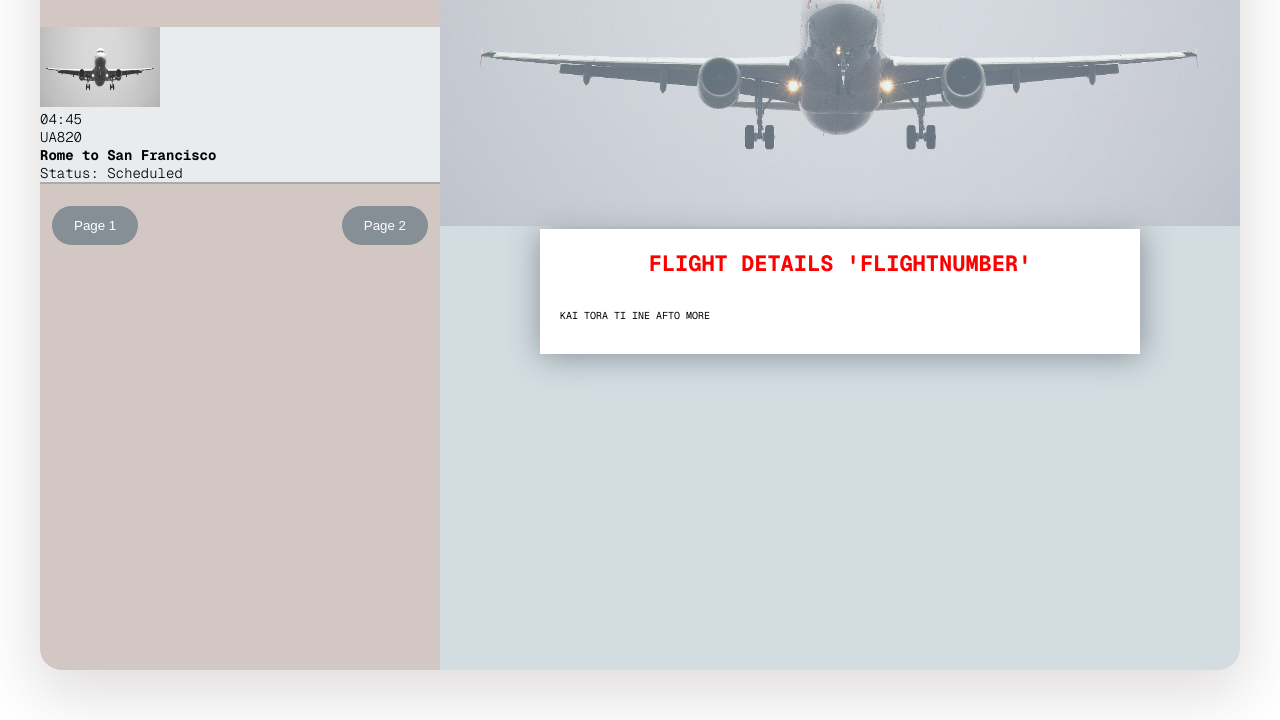
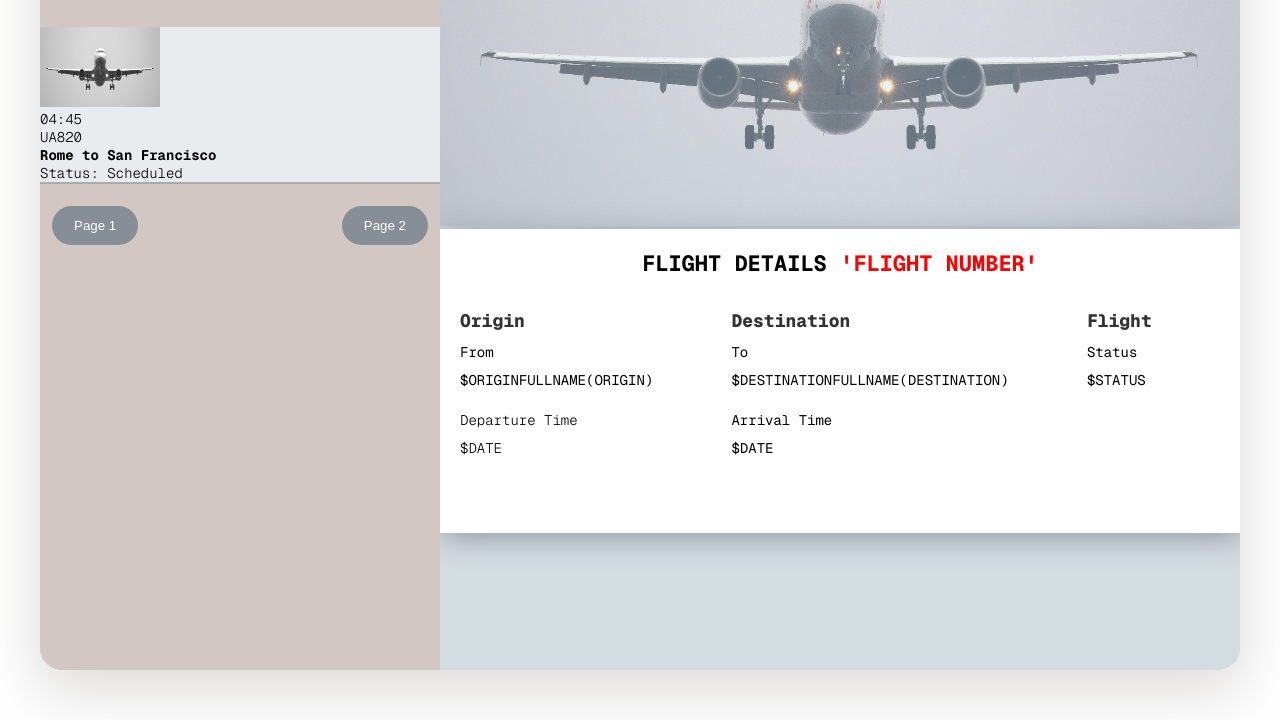
Before and after one commit to matrakugeri/flights-vanilla-js, a website: page src/index.html in a window 1280 px wide. Shown: the part 180-900 px from the top of the page. Drawn offline with nearby package versions, Linux system fonts and the light colour scheme.

Commit message:
small updates

```diff
--- a/css/styles.css
+++ b/css/styles.css
@@ -296,6 +296,10 @@ input::placeholder {
 
 /* FLIGHT VIEW */
 
+.flight-div {
+  overflow: hidden;
+}
+
 .container-2 {
   overflow: hidden;
 }
@@ -304,11 +308,12 @@ input::placeholder {
   max-width: 100%;
   object-fit: cover;
   opacity: 60%;
-  overflow-x: hidden;
+  border-radius: 0 22px 0 0;
+  /* position: relative; */
 }
 
 .second-div {
-  max-width: 60rem;
+  max-width: 80rem;
   margin: 0 auto;
   box-shadow: 1px 2px 3rem #868e96;
   background-color: #fff;
@@ -322,5 +327,64 @@ input::placeholder {
   text-align: center;
   padding-top: 2rem;
   font-size: 2.2rem;
+  color: black;
+}
+
+.coleur {
   color: red;
 }
+
+.grid-container {
+  display: grid;
+  grid-template-columns: repeat(3, auto);
+  grid-template-rows: repeat(2, 1fr);
+  row-gap: 1.2rem;
+  column-gap: 1rem;
+}
+
+.departure {
+  grid-column: 1/2;
+  grid-row: 2/3;
+}
+.destination {
+  grid-column: 2/3;
+  grid-row: 1/2;
+}
+.arrival {
+  grid-row: 2/3;
+  grid-column: 2/3;
+}
+
+.grid-container h2 {
+  padding-bottom: 1.1rem;
+  opacity: 80%;
+  font-weight: 800;
+  font-size: 1.8rem;
+}
+
+.flight-status {
+  grid-row: 1/-1;
+}
+
+.grid-container p {
+  padding-bottom: 1rem;
+  font-size: 1.4rem;
+}
+
+.text-img p {
+  font-size: 3rem;
+  color: red;
+  font-weight: bolder;
+}
+
+.text-img h2 {
+  color: #fff;
+  font-weight: bolder;
+}
+
+/* .text-img {
+  position: absolute;
+  top: 50%;
+  left: 50%;
+  transform: translate(-50%, -50%);
+} */
--- a/src/index.html
+++ b/src/index.html
@@ -72,10 +72,34 @@
             class="flight-image"
             />
           </div>
+
           <div class="second-div">
-            <h2 class="paragraph"><strong>FLIGHT DETAILS</strong> 'FLIGHTNUMBER'</h2>
+            <h2 class="paragraph">FLIGHT DETAILS <span class="coleur">'FLIGHT NUMBER'</span></h2>
+
             <div class="grid-container">
-              KAI TORA TI INE AFTO MORE
+              <div>
+                <h2>Origin</h2>
+                <p>From</p>
+                <p>$ORIGINFULLNAME(ORIGIN)</p>
+              </div>
+              <div class="departure">
+                <p>Departure Time</p>
+                <p>$DATE</p>
+              </div>
+            <div class="destination">
+                  <h2>Destination</h2>
+                  <p>To</p>
+                  <p>$DESTINATIONFULLNAME(DESTINATION)</p>
+                </div>
+                <div class="arrival">
+                  <p>Arrival Time</p>
+                  <p>$DATE</p>
+                </div>
+              <div class="flight-status">
+                <h2>Flight</h2>
+                <p>Status</p>
+                <p>$STATUS</p>
+              </div>
             </div>
           </div>
         </div>
```
Also changed, not shown: dist/index.html, 2 other files.
